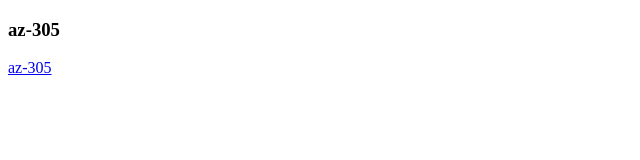
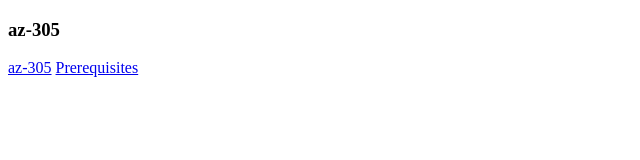
Before and after one commit to Miroslaw-Myjak/kurs-linki, a plain HTML site: page index.html in a window 1280 px wide. Shown: the whole page, without its empty margins (0-640 px from the left). Drawn offline with Linux system fonts and the light colour scheme.

Commit message:
edit site

```diff
--- a/index.html
+++ b/index.html
@@ -8,6 +8,6 @@
 <body>
   <h3>az-305</h3>
   <a href="https://learn.microsoft.com/en-us/credentials/certifications/exams/az-305/" target="_blank">az-305</a>
-  <a href="https://learn.microsoft.com/en-us/training/paths/microsoft-azure-architect-design-prerequisites/" target="_blank"Prerequisites</a>
+  <a href="https://learn.microsoft.com/en-us/training/paths/microsoft-azure-architect-design-prerequisites/" target="_blank">Prerequisites</a>
 </body>
 </html>
```
